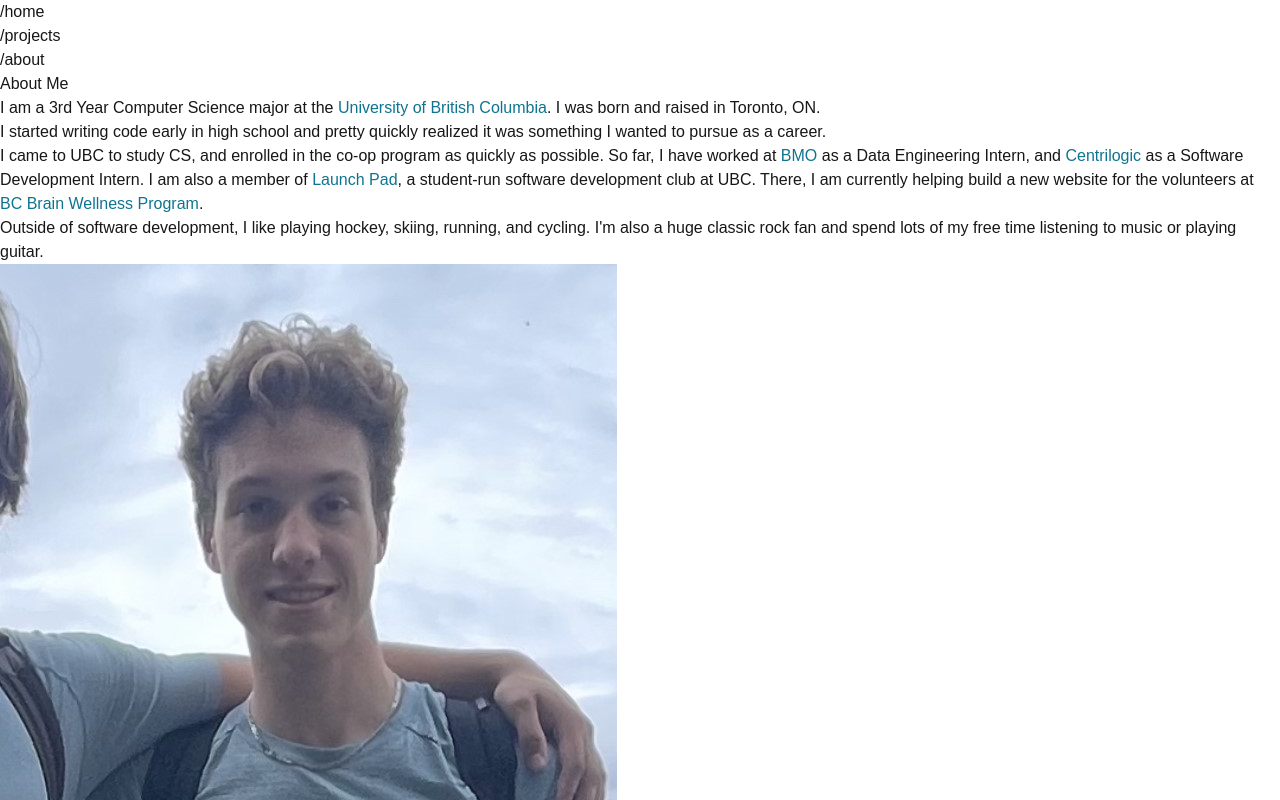
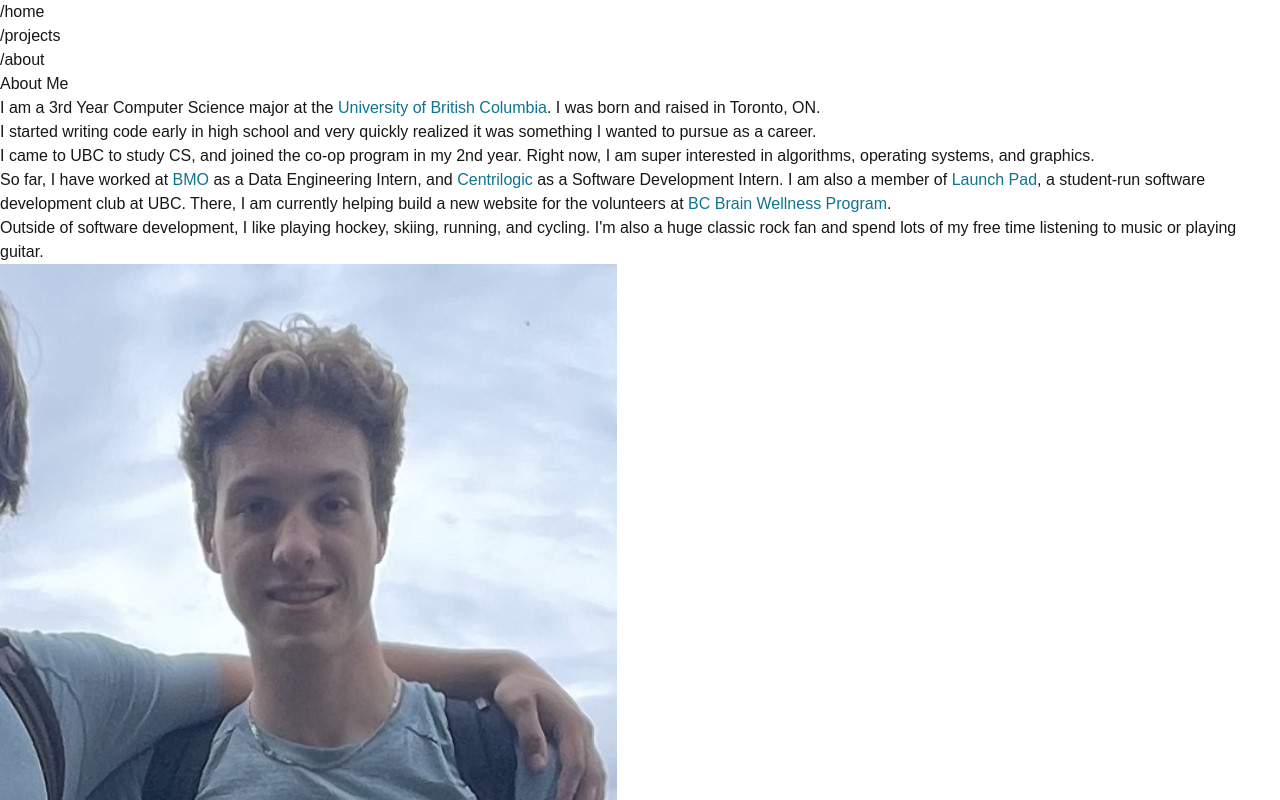
Before and after one commit to jansm04/portfolio, a Next.js app: page /about in a window 1280 px wide. Shown: the top 800 px of the page. Built offline with nearby package versions, Linux system fonts and the light colour scheme; a web font is replaced by a local one.

Commit message:
minor tweaks

```diff
--- a/src/app/about/page.tsx
+++ b/src/app/about/page.tsx
@@ -13,11 +13,13 @@ export default function About() {
             I was born and raised in Toronto, ON.
           </div>
           <div>
-            I started writing code early in high school and pretty quickly realized it was something
+            I started writing code early in high school and very quickly realized it was something
             I wanted to pursue as a career.
           </div>
           <div>
-            I came to UBC to study CS, and enrolled in the co-op program as quickly as possible.
+            I came to UBC to study CS, and joined the co-op program in my 2nd year. Right now, I am super interested in algorithms, operating systems, and graphics.
+          </div>
+          <div>
             So far, I have worked at <span className="link"><a href="https://www.bmo.com/">BMO</a></span> as a Data Engineering Intern, and <span className="link"><a href="https://www.centrilogic.com/">Centrilogic</a></span> as a Software Development Intern.
             I am also a member of <span className="link"><a href="https://www.ubclaunchpad.com/">Launch Pad</a></span>, a student-run software development club at UBC.
             There, I am currently helping build a new website for the volunteers at <span className="link"><a href="https://www.bcbrainwellness.ca/">BC Brain Wellness Program</a></span>.
--- a/src/app/page.tsx
+++ b/src/app/page.tsx
@@ -9,7 +9,7 @@ export default function Home() {
       <h2 className="mb-3">Hi, I&apos;m Jan👋.</h2>
       <ul>
         <li>I&apos;m a third year computer science student at the university of british columbia.</li>
-        <li>I like to solve hard problems with good solutions.</li>
+        <li>I like to solve hard problems with efficient solutions.</li>
       </ul>
     </div>
     <div className="bg-[var(--foreground)] h-[1px]"/>
```
